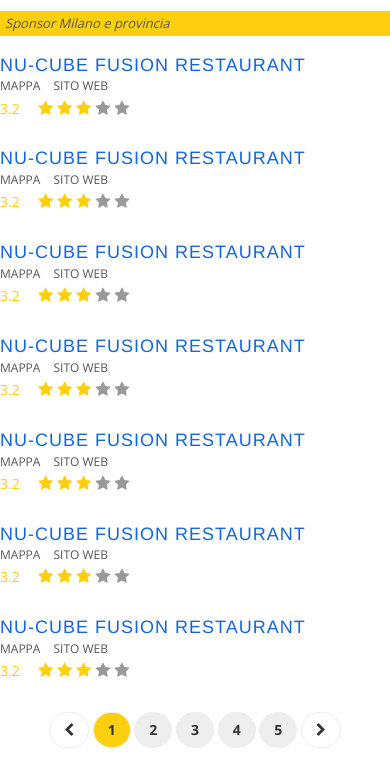
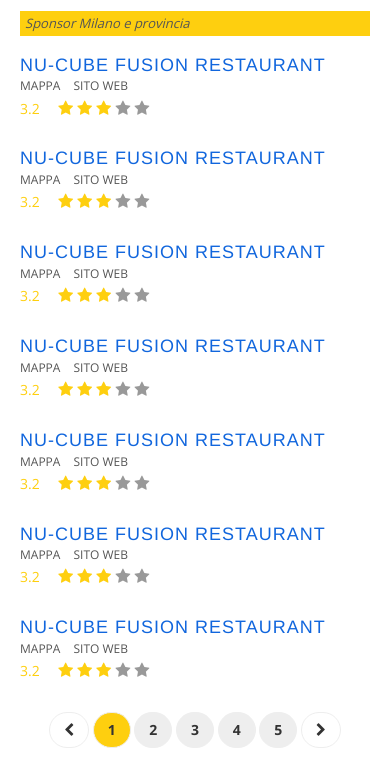
Before and after one commit to derrybirkett/prontoimprese, a website: page app/list.html in a window 390 px wide. Shown: the part 379-1154 px from the top of the page. Drawn offline with nearby package versions, Linux system fonts and the light colour scheme; files that its build step writes are made by us from their sources.

Commit message:
Add some padding around body content in mobile view, to adapt to new grid

```diff
--- a/app/styles/sm.less
+++ b/app/styles/sm.less
@@ -6,6 +6,11 @@
 
 */
 
+/* Add padding to body section */
+.body {
+    padding-left:20px;
+    padding-right:20px;
+}
 
 /* Remove padding */
 .navbar-nav {
```
Also changed, not shown: app/styles/base.less (+0 -9 lines), app/styles/main.css.
